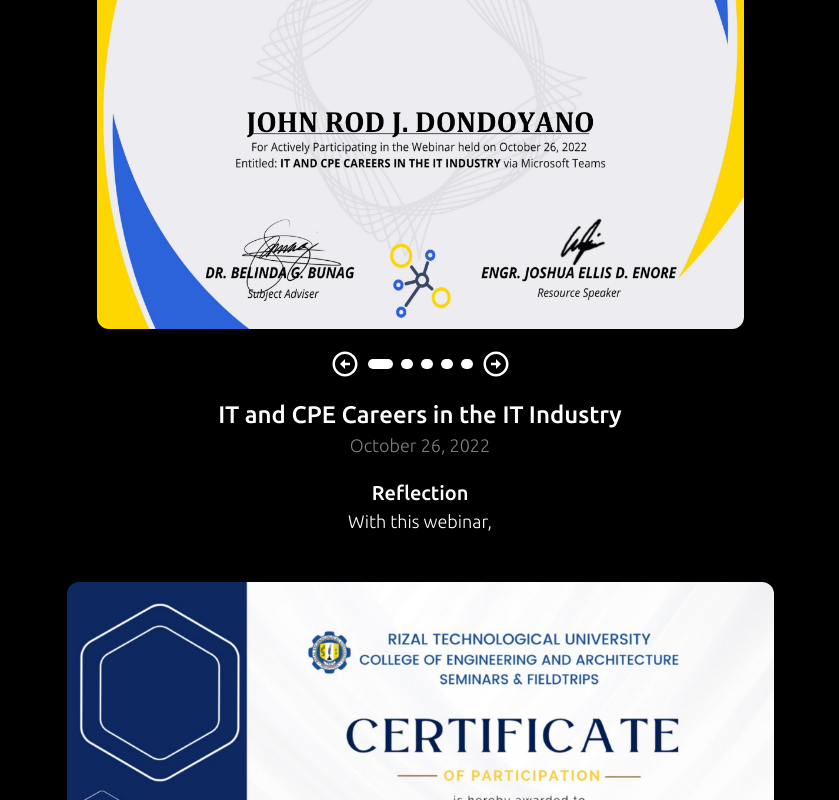
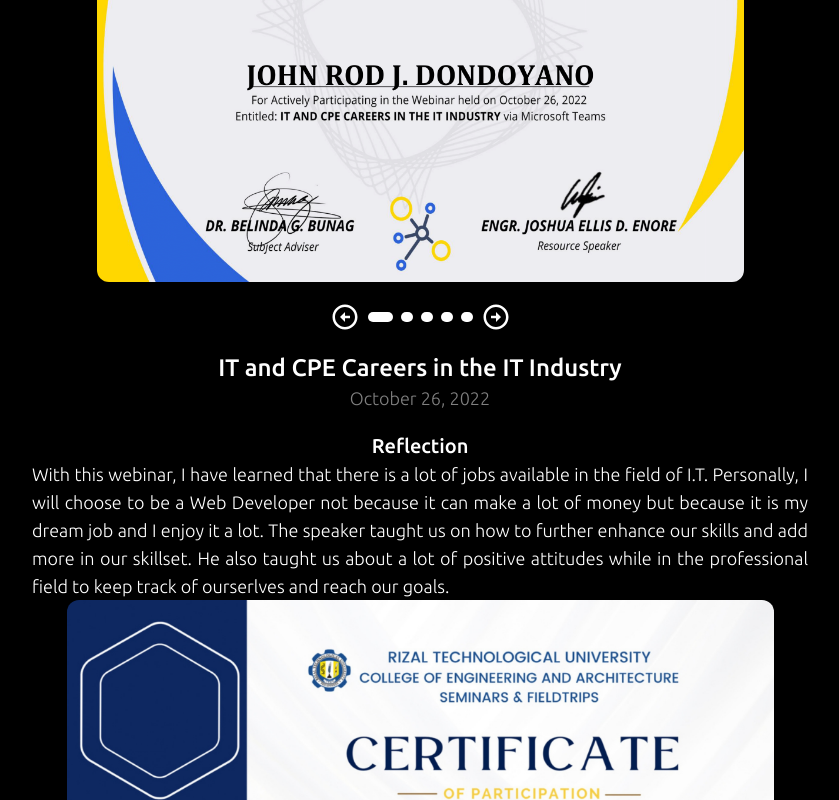
Before and after one commit to dondycles/certs-portfolio, a Next.js app: page /certificateswebinars in a window 1280 px wide. Shown: the part 5888-6688 px from the top of the page, without its empty margins (220-1059 px from the left). Built offline with nearby package versions, Linux system fonts and the light colour scheme.

Commit message:
Please enter the commit message for your changes. Lines starting  with '' will be ignored, and an empty message aborts the commit.
 On branch main
 Your branch is up to date with 'origin/main'.

 Changes to be committed:
	modified:   pages/certificateswebinars.js

```diff
--- a/pages/certificateswebinars.js
+++ b/pages/certificateswebinars.js
@@ -827,7 +827,13 @@ export default function CertificatesWebinars() {
           </p>
           <h2 className="mx-auto mt-5 mb-0 text-xl">Reflection</h2>
           <p className="mx-auto mt-0 mb-auto text-lg  font-thin max-w-[800px] text-justify  px-3">
-            With this webinar,
+            With this webinar, I have learned that there is a lot of jobs
+            available in the field of I.T. Personally, I will choose to be a Web
+            Developer not because it can make a lot of money but because it is
+            my dream job and I enjoy it a lot. The speaker taught us on how to
+            further enhance our skills and add more in our skillset. He also
+            taught us about a lot of positive attitudes while in the
+            professional field to keep track of ourserlves and reach our goals.
           </p>
         </div>
 
```
